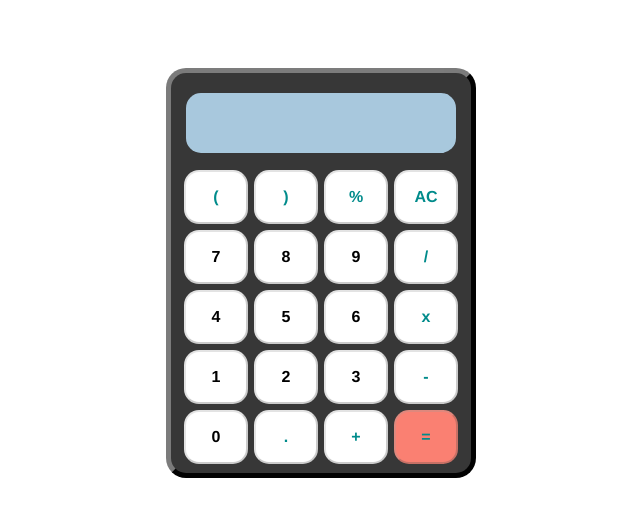
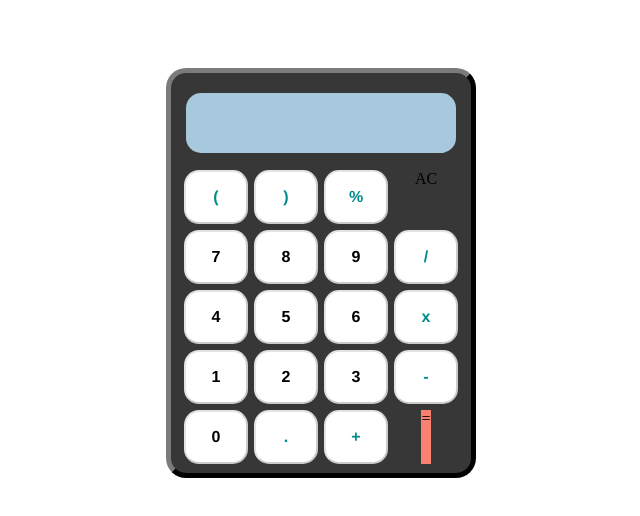
Before and after one commit to rafaelsantos1993/calculator, a plain HTML site: page index.html in a window 1280 px wide. Shown: the whole page, without its empty margins (319-959 px from the left). Drawn offline with Linux system fonts and the light colour scheme.

Commit message:
Changed the class of equals and AC buttons

```diff
--- a/index.html
+++ b/index.html
@@ -21,7 +21,7 @@
                 <div class="operator">
                     %
                 </div>
-                <div class="operator">
+                <div class="AC">
                     AC
                 </div>
                 <div class="number">
@@ -69,7 +69,7 @@
                 <div class="operator">
                     +
                 </div>
-                <div class="operator equals">
+                <div class="equals">
                     =
                 </div>
             </div>
```
